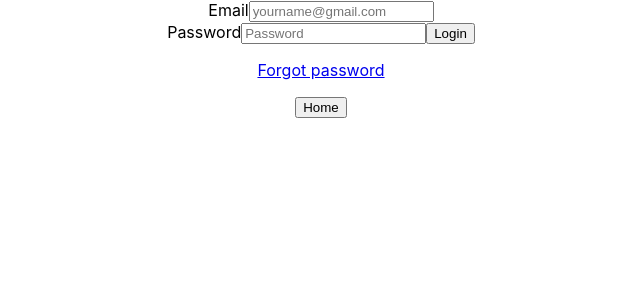
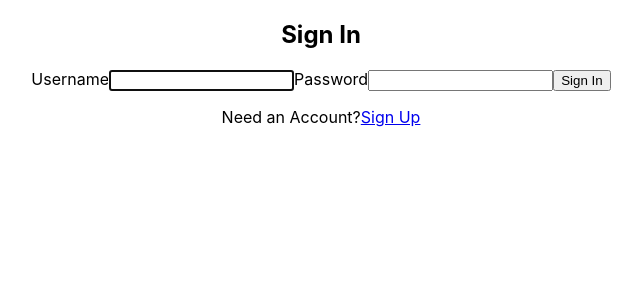
Before and after one commit to Malone99/react_fundamentals, a React (Create React App) app: page /login in a window 1280 px wide. Shown: the top 300 px of the page, without its empty margins (319-961 px from the left). Built offline with nearby package versions, Linux system fonts and the light colour scheme.

Commit message:
format fix

```diff
--- a/package.json
+++ b/package.json
@@ -3,6 +3,9 @@
   "version": "0.1.0",
   "private": true,
   "dependencies": {
+    "@fortawesome/fontawesome-svg-core": "^6.2.1",
+    "@fortawesome/free-solid-svg-icons": "^6.2.1",
+    "@fortawesome/react-fontawesome": "^0.2.0",
     "@testing-library/jest-dom": "^5.16.5",
     "@testing-library/react": "^13.4.0",
     "@testing-library/user-event": "^13.5.0",
--- a/src/Login.jsx
+++ b/src/Login.jsx
@@ -1,45 +1,79 @@
-import React, { useState } from "react";
+import React, { useState,useRef,useEffect} from "react";
 import { Link, useNavigate } from "react-router-dom";
 import ForgotPasword from "./ForgotPassword";
+import Register from "./Register";
 
 export const Login = (props) => {
 
-    const [email, setEmail] = useState("");
+    const  userRef=useRef();
+    const errRef =useRef();
+
+
+
+    const [user, setUser] =useState();
     const [password, setPassword] = useState("");
+    const [errorMessage, setErrorMessage] = useState();
+    const [success, setSucess] = useState();
 
-    const handleSubmit = e => {
-        console.log(JSON.stringify(email, null, 2));
+    useEffect(
+        () => {
+            if (userRef.current) {
+                userRef.current.focus();
+            }
+        },
+        []
+    );
+
+    useEffect(
+        ()=>{
+            setErrorMessage('');
+        },[user,password]
+    );
+
+    const handleSummit= async(e)=>{
         e.preventDefault();
+        console.log('Password-->'+password,'Username-->'+user);
+        setPassword('');
+        setUser('');
+        setSucess(true);
+
     }
-    const navigate = useNavigate();
+
+
+    // const handleSubmit = e => {
+    //     console.log(JSON.stringify(email, null, 2));
+    //     e.preventDefault();
+    // }
+    // const navigate = useNavigate();
 
     return(
-        <div>
-
-           <form className="form" onSubmit={handleSubmit}>
-            <label> Email</label>
-            <input
-                value={email}
-                onChange={(e)=>{setEmail(e.target.value)}}
-                type="email"
-                id="email"
-                placeholder="yourname@gmail.com"
-                name="email"ls
+      <section>
+        <p ref={errRef}  className={errorMessage ? "error Message" :"offScreen"}></p>
+        <h1>Sign In</h1>
+        <form onSubmit={handleSummit}>
+            <label htmlFor="username">Username</label>
+            <input type={"text"}
+                id="username"
+                ref={userRef}
+                autoComplete="off"
+                onChange={(e)=> setUser(e.target.value)}
+                value={user}
+                required
             />
-            <br/>
-            <label>Password</label>
-            <input
+            <label htmlFor="password">Password</label>
+            <input type={"password"}
+                id="passsword"
+                autoComplete="off"
+                onChange={(e)=> setPassword(e.target.value)}
                 value={password}
-                onChange={(e)=>{setPassword(e.target.value)}}
-                type="password"
-                id="password"
-                placeholder="Password"
-                name="password"
+                required
             />
-            <button type="onSubmit">Login</button>
-           </form>
-           <Link to={'/forgot-password'}><p>Forgot password</p></Link>
-           <button onClick={()=>navigate('/')}>Home</button>
-        </div>
+            <button onClick={()=>{}}>Sign In</button>
+            <p>
+                Need an Account?
+                <Link to={'/register'}>Sign Up</Link>
+            </p>
+        </form>
+      </section>
     )
 };
--- a/src/Register.jsx
+++ b/src/Register.jsx
@@ -1,4 +1,6 @@
+import React,{useState, useRef,useEffect} from "react";
 import { Link } from "react-router-dom"
+
 
 
 const Register= () => {
@@ -6,16 +8,77 @@ const Register= () => {
     const handleSubmit = e => {
 
         e.preventDefault();
+        console.log(user);
     }
+    const userRegex=/^[a-zA-Z0-9._:$!%-]+@[a-zA-Z0-9.-]+.[a-zA-Z]$/;
+    const pwdRegex=/^(?=.*?[A-Za-z])(?=.*?[0-9]).{6,}$/;
+    const userRef=useRef();
+    const errRef=useRef();
+
+    const [user, setUser]=useState();
+    const[validName, setValidName]=useState(false);
+    const [userFocus, setUserFocus]=useState(false);
+
+    const [password, setPassword]=useState();
+    const[validPassword, setValidPassword]=useState(false);
+    const [focusPassword, setFocusPassword]=useState(false);
+
+    const [matchPassword, setMatchPassword]=useState();
+    const[validMatchPassword, setValidMatchPassword]=useState(false);
+    const [focusMatchPassword, setFocusMatchPassword]=useState(false);
+
+    const [errMsg, setErrMsg]=useState('');
+    const [success,setSucess]=useState(false);
+
+    useEffect(
+        () => {
+            if (userRef.current) {
+                userRef.current.focus();
+            }
+        },
+        []
+    );
+    useEffect(
+        ()=>{
+            const result =userRegex.test(user);
+            console.log("test result==>"+result);
+            console.log(user);
+        },[user]
+    )
+    useEffect(
+        ()=>{
+            const result=pwdRegex.test(password);
+            console.log(result);
+            console.log(password);
+            const match = password===matchPassword;
+            setValidMatchPassword(match)
+        },[password,matchPassword]
+    );
+
+    useEffect(
+        ()=>{setErrMsg('')},[user, password,matchPassword]
+    );
 
     return(
+
         <div>
+            <p ref={errRef} className={errMsg ? "errMsg" : "offScreen"} aria-live="assertive">{errMsg}</p>
+
+            <h1>Register</h1>
+
             <form className="form" onSubmit={handleSubmit}>
-                <label> Fisrt Name</label>
-                <input type="text" id="firstName" name="firstName"/>
+                <label htmlFor="user"> Username</label>
+                <input
+                     type="text"
+                     id="firstName"
+                     autoComplete="off"
+                     value={user}
+                     onChange={(e)=>  setUser(e.target.value)}
+                     name="firstName"
+                />
                 <br/>
-                <label>Surname</label>
-                <input type="text" id="surname" name="surname"/>
+                <label htmlFor="password">Password</label>
+                <input type="password" id="password" autoComplete="off" name="surname"/>
                 <br/>
                  <label>Date of Birth</label>
                  <input type="text" id="DOB" name="DOB"/>
@@ -23,7 +86,7 @@ const Register= () => {
                 <label>Email</label>
                 <input type="text" id="lastName" name="lastName"/>
                 <label></label>
-                <button type="onSubmit">Register</button>
+                <button type="onSubmit" onClick={()=>{}}>Register</button>
            </form>
            <Link to='/login'>
                 <button>Sign In</button>
@@ -31,5 +94,4 @@ const Register= () => {
         </div>
     )
 }
-
 export default Register;
```
Also changed, not shown: 1 other file (tests, documents, lock files or other folders).
